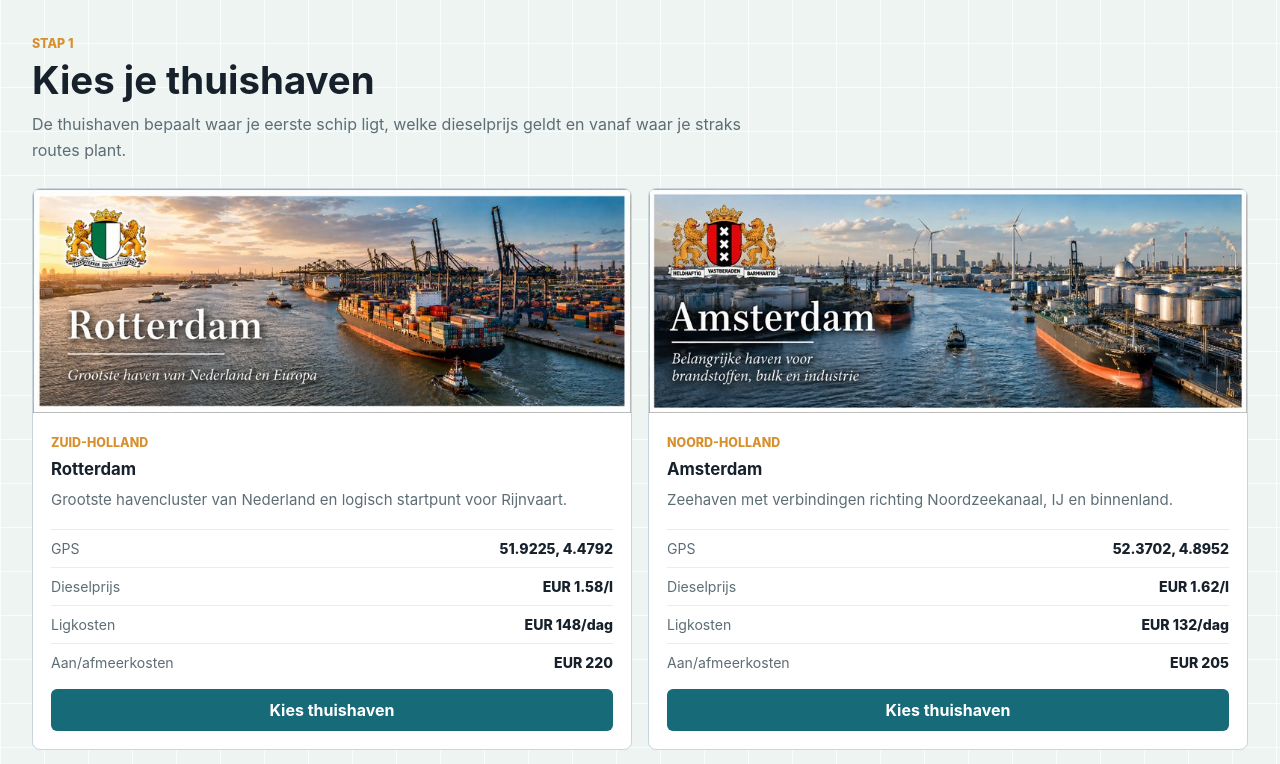
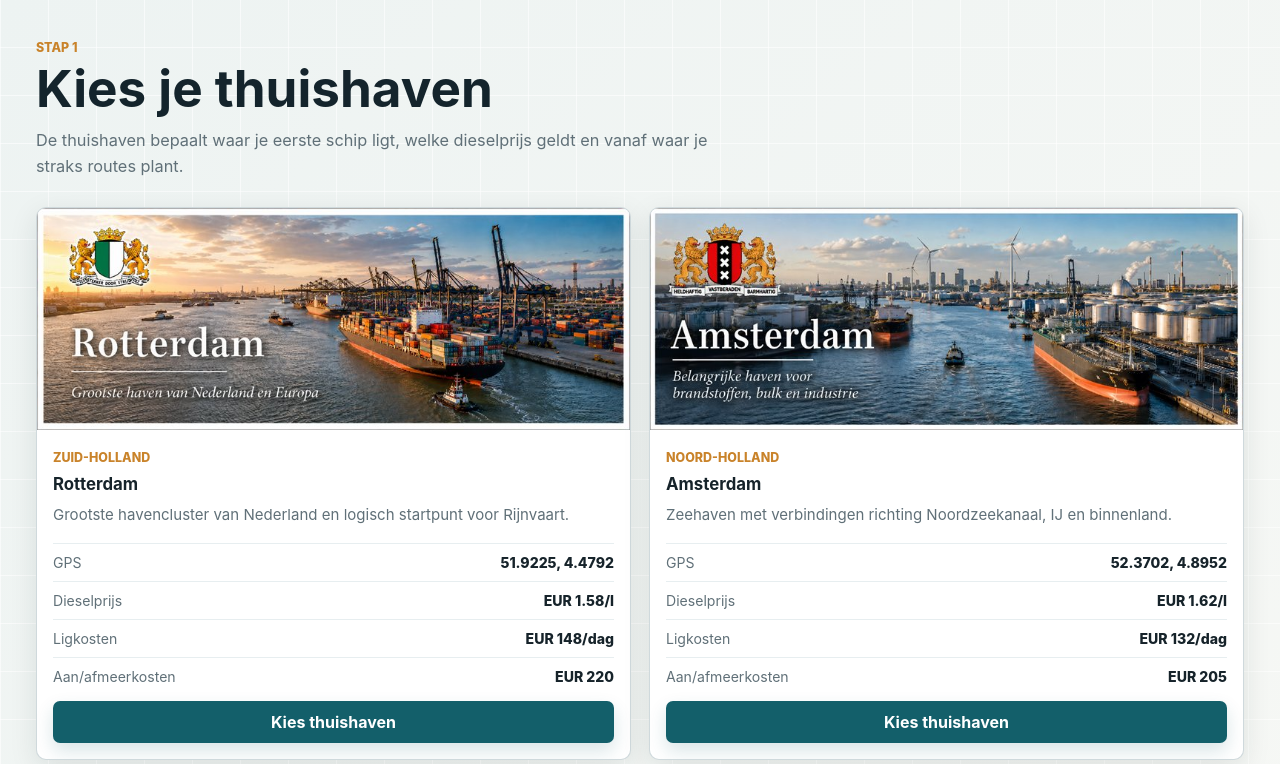
Before and after one commit to sjoerdpeters-cpc/ShipperSimulator, a React (Vite) app: page / in a window 1280 px wide. Shown: the top 764 px of the page. Built offline with nearby package versions, Linux system fonts and the light colour scheme.

Commit message:
Refine high-end interface styling

```diff
--- a/src/styles/global.css
+++ b/src/styles/global.css
@@ -3,19 +3,24 @@
   font-family:
     Inter, ui-sans-serif, system-ui, -apple-system, BlinkMacSystemFont, "Segoe UI",
     sans-serif;
-  color: #17212b;
-  background: #f4f7f8;
+  color: #16232a;
+  background: #eef2f3;
   font-synthesis: none;
   text-rendering: optimizeLegibility;
   -webkit-font-smoothing: antialiased;
   --surface: #ffffff;
-  --surface-muted: #e8eef0;
-  --line: #c8d5da;
-  --text-muted: #5d6d75;
-  --primary: #176b78;
-  --primary-strong: #0f4f59;
-  --accent: #d8902f;
-  --shadow: 0 18px 50px rgb(27 49 60 / 12%);
+  --surface-raised: #fbfcfc;
+  --surface-muted: #e7eef0;
+  --line: #c5d1d5;
+  --line-strong: #9fb1b8;
+  --text-muted: #607078;
+  --primary: #135f6a;
+  --primary-strong: #0d4149;
+  --accent: #c9832a;
+  --ink: #14242c;
+  --panel-glass: rgb(255 255 255 / 92%);
+  --shadow: 0 18px 50px rgb(22 36 44 / 14%);
+  --shadow-soft: 0 8px 28px rgb(22 36 44 / 10%);
 }
 
 * {
@@ -31,13 +36,19 @@ body {
 button {
   min-height: 42px;
   border: 1px solid transparent;
-  border-radius: 6px;
+  border-radius: 7px;
   padding: 0 14px;
   font: inherit;
   font-weight: 700;
   color: #ffffff;
   background: var(--primary);
   cursor: pointer;
+  box-shadow: 0 8px 18px rgb(19 95 106 / 16%);
+  transition:
+    background 160ms ease,
+    border-color 160ms ease,
+    color 160ms ease,
+    transform 160ms ease;
 }
 
 button:disabled {
@@ -47,6 +58,7 @@ button:disabled {
 
 button:hover {
   background: var(--primary-strong);
+  transform: translateY(-1px);
 }
 
 select {
@@ -55,7 +67,7 @@ select {
   border: 1px solid var(--line);
   border-radius: 6px;
   padding: 0 12px;
-  color: #17212b;
+  color: #16232a;
   background: var(--surface);
   font: inherit;
 }
@@ -68,18 +80,18 @@ select {
 
 .onboarding-shell {
   min-height: 100vh;
-  padding: 32px;
+  padding: 36px;
   background:
-    linear-gradient(90deg, rgb(255 255 255 / 68%) 1px, transparent 1px),
-    linear-gradient(0deg, rgb(255 255 255 / 68%) 1px, transparent 1px),
-    #eef4f2;
-  background-size: 44px 44px, 44px 44px, auto;
+    linear-gradient(90deg, rgb(255 255 255 / 58%) 1px, transparent 1px),
+    linear-gradient(0deg, rgb(255 255 255 / 58%) 1px, transparent 1px),
+    linear-gradient(135deg, #edf3f2 0%, #f7f8f5 48%, #e7eef0 100%);
+  background-size: 48px 48px, 48px 48px, auto;
 }
 
 .dialog-panel {
   display: grid;
-  gap: 24px;
-  max-width: 1440px;
+  gap: 28px;
+  max-width: 1480px;
   margin: 0 auto;
 }
 
@@ -98,7 +110,10 @@ select {
 
 .dialog-copy h1,
 .purchase-copy h1 {
-  margin: 8px 0 12px;
+  margin: 8px 0 14px;
+  color: var(--ink);
+  font-size: clamp(2rem, 4vw, 4.2rem);
+  line-height: 0.95;
 }
 
 .dialog-copy p,
@@ -106,6 +121,7 @@ select {
   margin-bottom: 0;
   color: var(--text-muted);
   line-height: 1.6;
+  font-size: 1.02rem;
 }
 
 .dialog-grid {
@@ -115,12 +131,12 @@ select {
 .purchase-dialog {
   display: grid;
   grid-template-columns: minmax(320px, 1fr) minmax(320px, 460px);
-  max-width: 1100px;
-  min-height: 520px;
+  max-width: 1120px;
+  min-height: 560px;
   margin: 48px auto;
   overflow: hidden;
-  border: 1px solid var(--line);
-  border-radius: 8px;
+  border: 1px solid rgb(255 255 255 / 80%);
+  border-radius: 10px;
   background: var(--surface);
   box-shadow: var(--shadow);
 }
@@ -128,7 +144,7 @@ select {
 .purchase-dialog img {
   width: 100%;
   height: 100%;
-  min-height: 520px;
+  min-height: 560px;
   object-fit: cover;
 }
 
@@ -137,7 +153,7 @@ select {
   flex-direction: column;
   justify-content: center;
   gap: 18px;
-  padding: 36px;
+  padding: 42px;
 }
 
 .purchase-actions {
@@ -149,7 +165,8 @@ select {
 .purchase-actions button:first-child {
   border-color: var(--line);
   color: var(--primary-strong);
-  background: var(--surface);
+  background: var(--surface-raised);
+  box-shadow: none;
 }
 
 .sidebar {
@@ -194,10 +211,11 @@ h2 {
 }
 
 .status-panel {
-  padding: 18px;
+  padding: 16px;
   border: 1px solid var(--line);
-  border-radius: 8px;
-  background: #f8fbfb;
+  border-radius: 7px;
+  background: var(--surface-raised);
+  box-shadow: var(--shadow-soft);
 }
 
 dl {
@@ -404,10 +422,22 @@ dd {
   display: flex;
   flex-direction: column;
   min-height: 100%;
-  border: 1px solid var(--line);
-  border-radius: 8px;
+  border: 1px solid rgb(199 211 215 / 86%);
+  border-radius: 10px;
   overflow: hidden;
   background: var(--surface);
+  box-shadow: var(--shadow-soft);
+  transition:
+    border-color 160ms ease,
+    box-shadow 160ms ease,
+    transform 160ms ease;
+}
+
+.vessel-card:hover,
+.port-card:hover {
+  border-color: var(--line-strong);
+  box-shadow: var(--shadow);
+  transform: translateY(-2px);
 }
 
 .vessel-card[data-selected='true'],
@@ -434,8 +464,8 @@ dd {
   flex: 1;
   flex-direction: column;
   justify-content: space-between;
-  gap: 18px;
-  padding: 18px;
+  gap: 16px;
+  padding: 16px;
 }
 
 .vessel-card h2,
@@ -468,8 +498,8 @@ dd {
 
 .port-grid {
   display: grid;
-  grid-template-columns: repeat(3, minmax(260px, 1fr));
-  gap: 16px;
+  grid-template-columns: repeat(3, minmax(280px, 1fr));
+  gap: 18px;
 }
 
 .ship-marker {
@@ -614,16 +644,28 @@ dd {
   background: #d8e4df;
 }
 
+.map-game-shell::before {
+  position: absolute;
+  inset: 0;
+  z-index: 1;
+  pointer-events: none;
+  background:
+    linear-gradient(90deg, rgb(20 36 44 / 8%), transparent 26%),
+    linear-gradient(270deg, rgb(20 36 44 / 12%), transparent 34%);
+  content: '';
+}
+
 .game-hud {
   position: absolute;
-  z-index: 2;
+  z-index: 3;
   display: flex;
   gap: 10px;
-  padding: 10px;
+  padding: 8px;
   border: 1px solid rgb(255 255 255 / 72%);
-  border-radius: 8px;
-  background: rgb(255 255 255 / 92%);
+  border-radius: 10px;
+  background: var(--panel-glass);
   box-shadow: var(--shadow);
+  backdrop-filter: blur(14px);
 }
 
 .top-hud {
@@ -632,10 +674,10 @@ dd {
 }
 
 .game-hud div {
-  min-width: 112px;
-  padding: 8px 10px;
+  min-width: 118px;
+  padding: 10px 12px;
   border-radius: 6px;
-  background: #f8fbfb;
+  background: #f7faf9;
 }
 
 .game-hud span,
@@ -659,17 +701,18 @@ dd {
   top: 18px;
   right: 18px;
   bottom: 18px;
-  z-index: 2;
+  z-index: 3;
   display: flex;
-  width: min(390px, calc(100vw - 36px));
+  width: min(410px, calc(100vw - 36px));
   flex-direction: column;
   gap: 14px;
   overflow: auto;
   padding: 18px;
   border: 1px solid rgb(255 255 255 / 72%);
-  border-radius: 8px;
-  background: rgb(255 255 255 / 94%);
+  border-radius: 10px;
+  background: var(--panel-glass);
   box-shadow: var(--shadow);
+  backdrop-filter: blur(14px);
 }
 
 .panel-heading h1 {
@@ -686,9 +729,11 @@ dd {
   height: auto;
   min-height: 62px;
   border-color: var(--line);
+  border-radius: 7px;
   color: var(--primary-strong);
-  background: #f8fbfb;
+  background: #f7faf9;
   text-align: left;
+  box-shadow: none;
 }
 
 .fleet-button:hover,
@@ -705,7 +750,7 @@ dd {
   padding: 14px;
   border: 1px solid var(--line);
   border-radius: 8px;
-  background: #f8fbfb;
+  background: #f7faf9;
 }
 
 .action-panel label {
```
